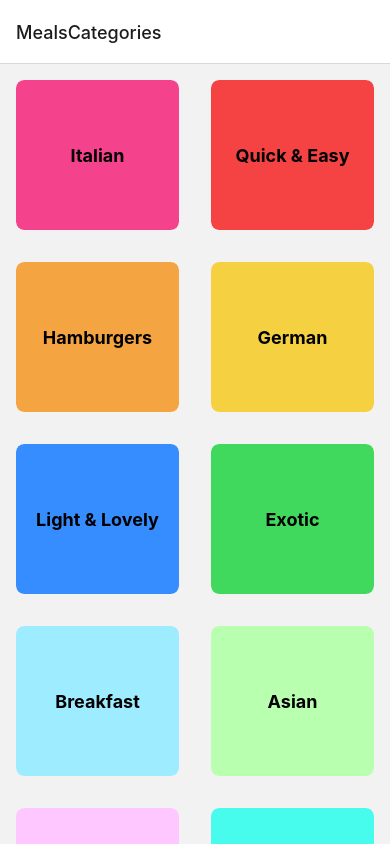
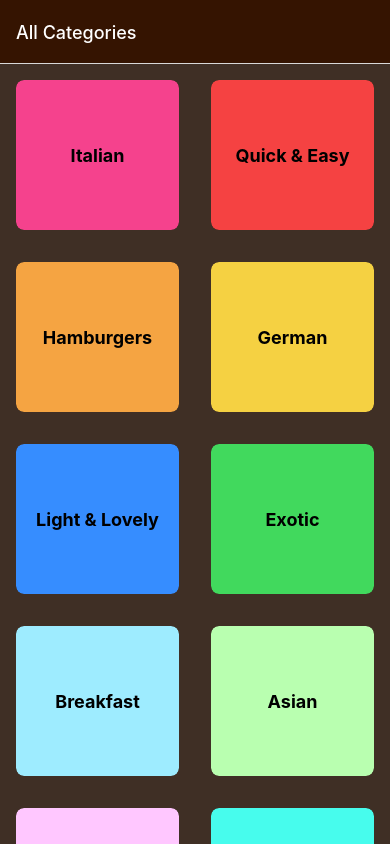
Before and after one commit to rktdnjs/RNFoodApp, a React Native app: screen / in a window 390 px wide. Built offline with nearby package versions, Linux system fonts and the light colour scheme.

Commit message:
101 Screen Header Styling

```diff
--- a/App.js
+++ b/App.js
@@ -12,8 +12,18 @@
     <>
       <StatusBar style="dark" />
       <NavigationContainer>
-        <Stack.Navigator>
-          <Stack.Screen name="MealsCategories" component={CategoriesScreen}/>
+        <Stack.Navigator screenOptions={{
+           headerStyle: {backgroundColor: '#351401'},
+           headerTintColor: 'white',
+           contentStyle : {backgroundColor: '#3f2f25'}
+        }}>
+          <Stack.Screen
+          name="MealsCategories"
+          component={CategoriesScreen}
+          options={{
+            title : "All Categories",
+          }}
+          />
           <Stack.Screen name="MealsOverview" component={MealsOverviewScreen}/>
         </Stack.Navigator>
       </NavigationContainer>
```
